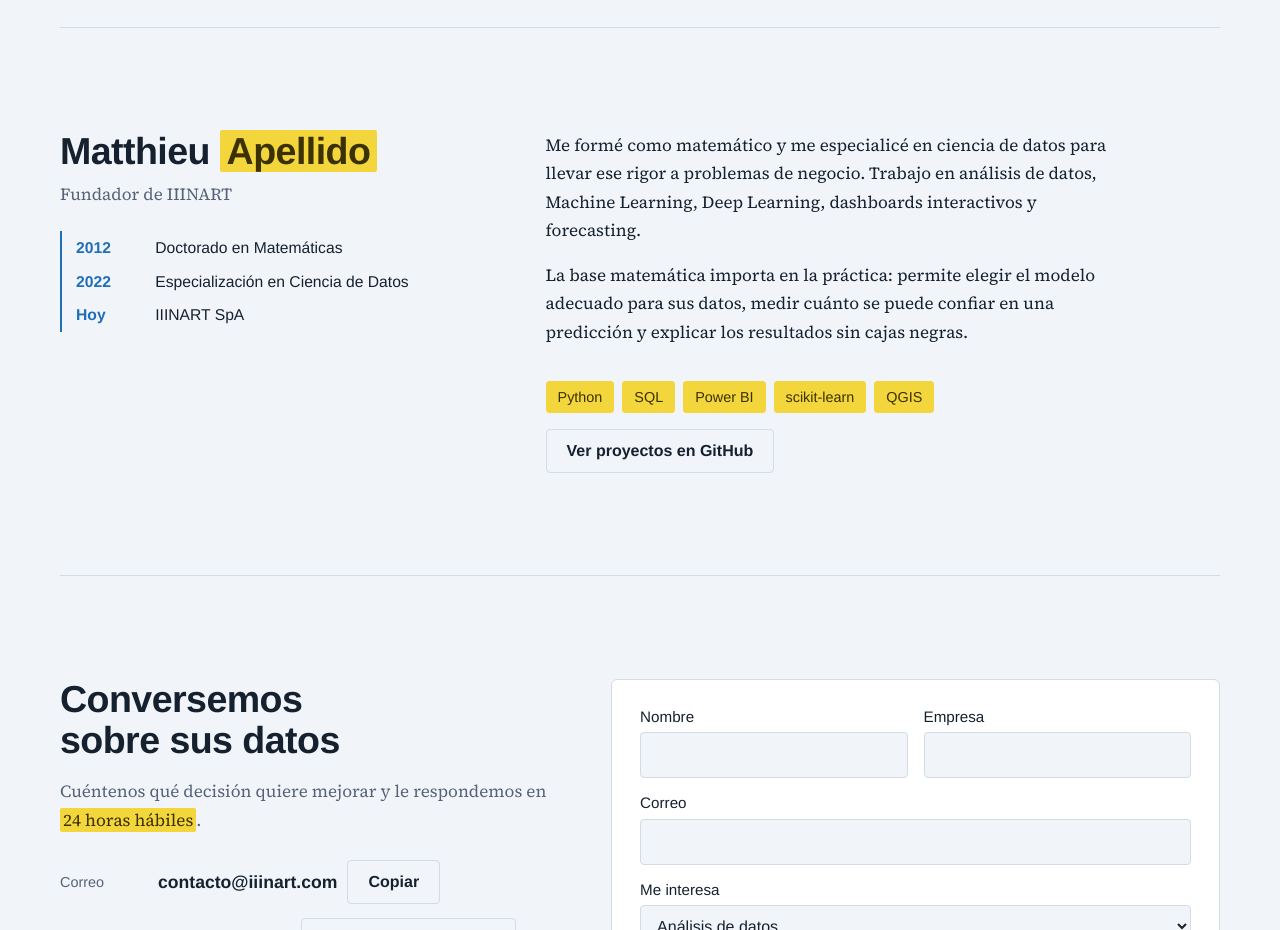
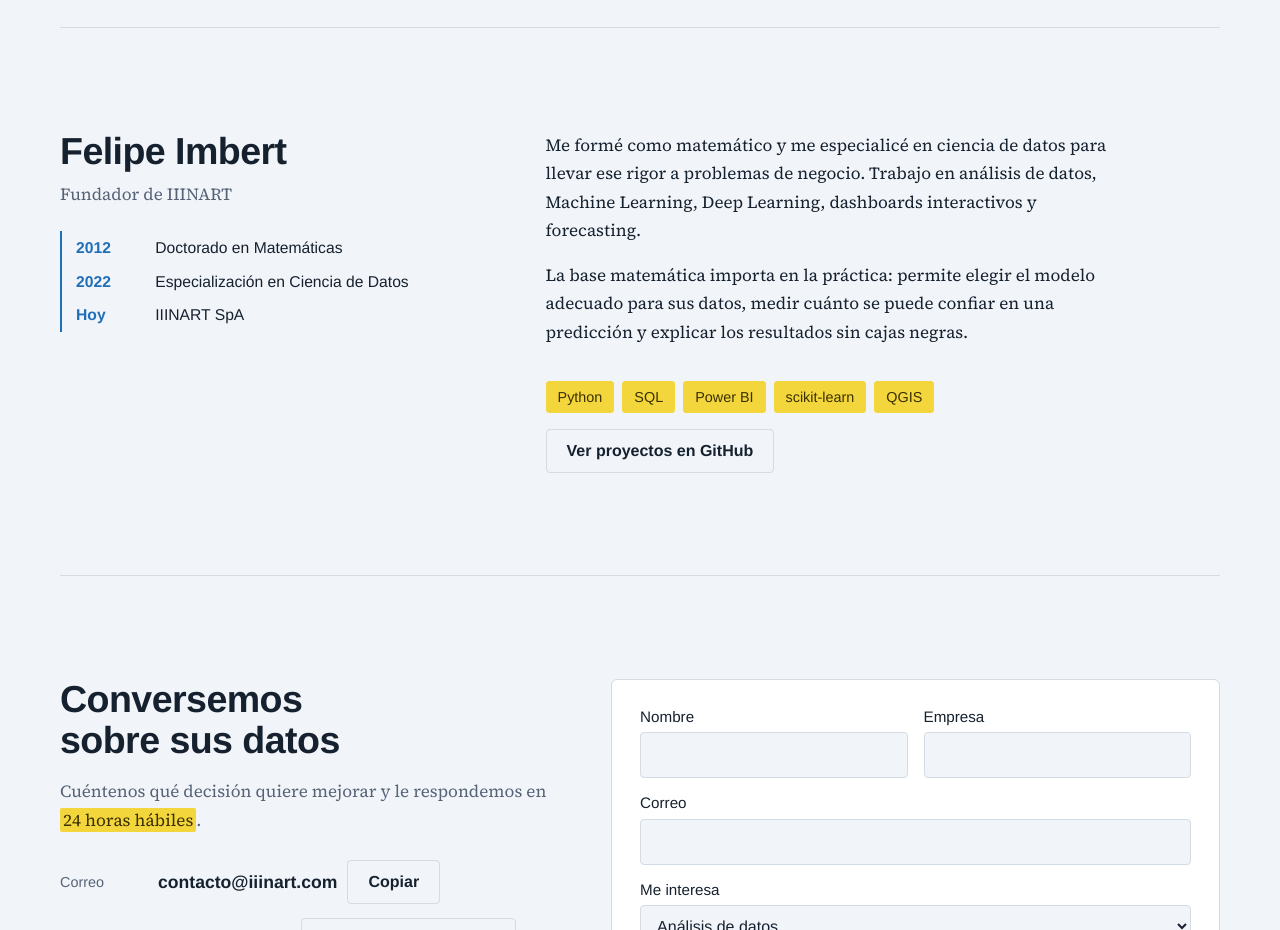
Before and after one commit to matthieu-creator/Pagina_web_IIINART, a plain HTML site: page index.html in a window 1280 px wide. Shown: the part 3540-4470 px from the top of the page. Drawn offline with Linux system fonts and the light colour scheme; a web font is replaced by a local one.

Commit message:
Update index.html

```diff
--- a/index.html
+++ b/index.html
@@ -277,7 +277,7 @@ footer{border-top:1px solid var(--grid);padding-block:28px;display:flex;flex-wra
   <section id="sobre">
     <div class="about">
       <div>
-        <h2>Matthieu <span class="mk">Apellido</span></h2>
+        <h2>Felipe Imbert</h2>
         <p class="muted" style="margin-top:8px">Fundador de IIINART</p>
         <ol class="cred">
           <li><b>2012</b><span>Doctorado en Matemáticas</span></li>
```
